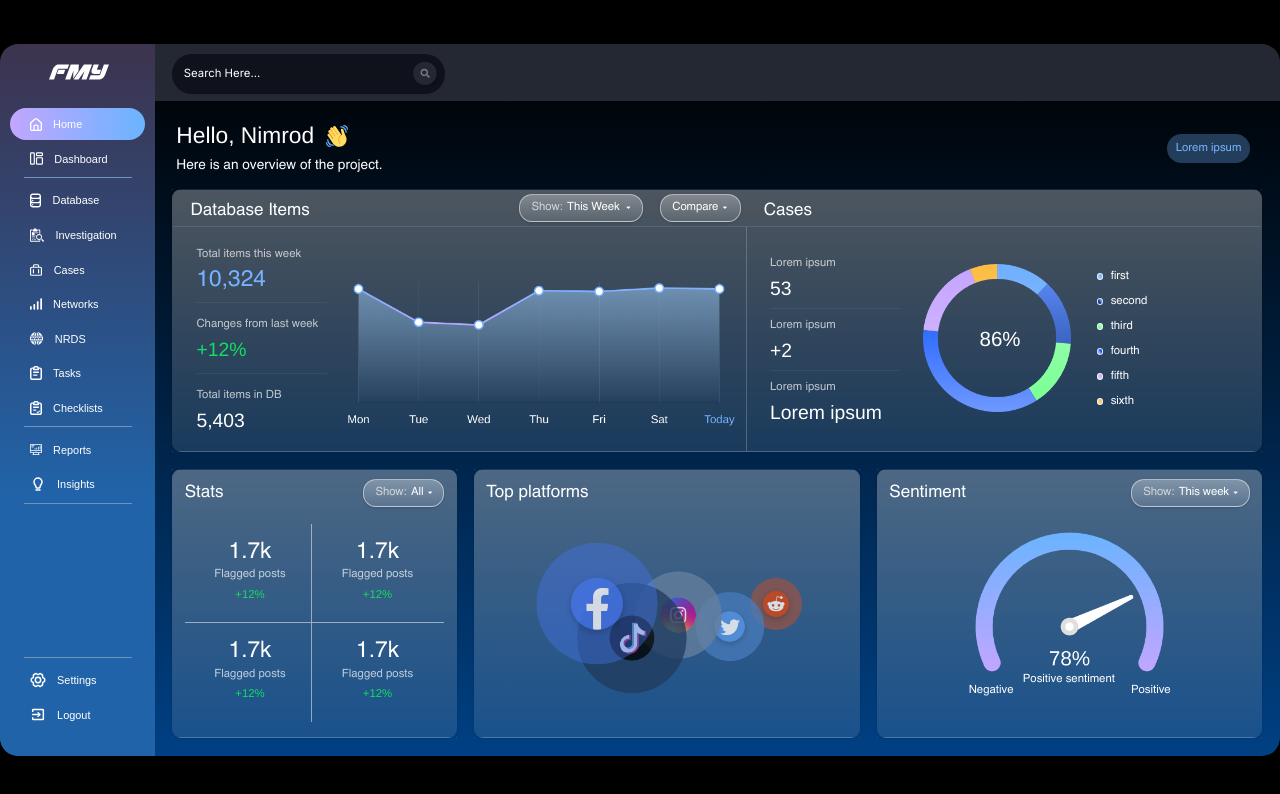
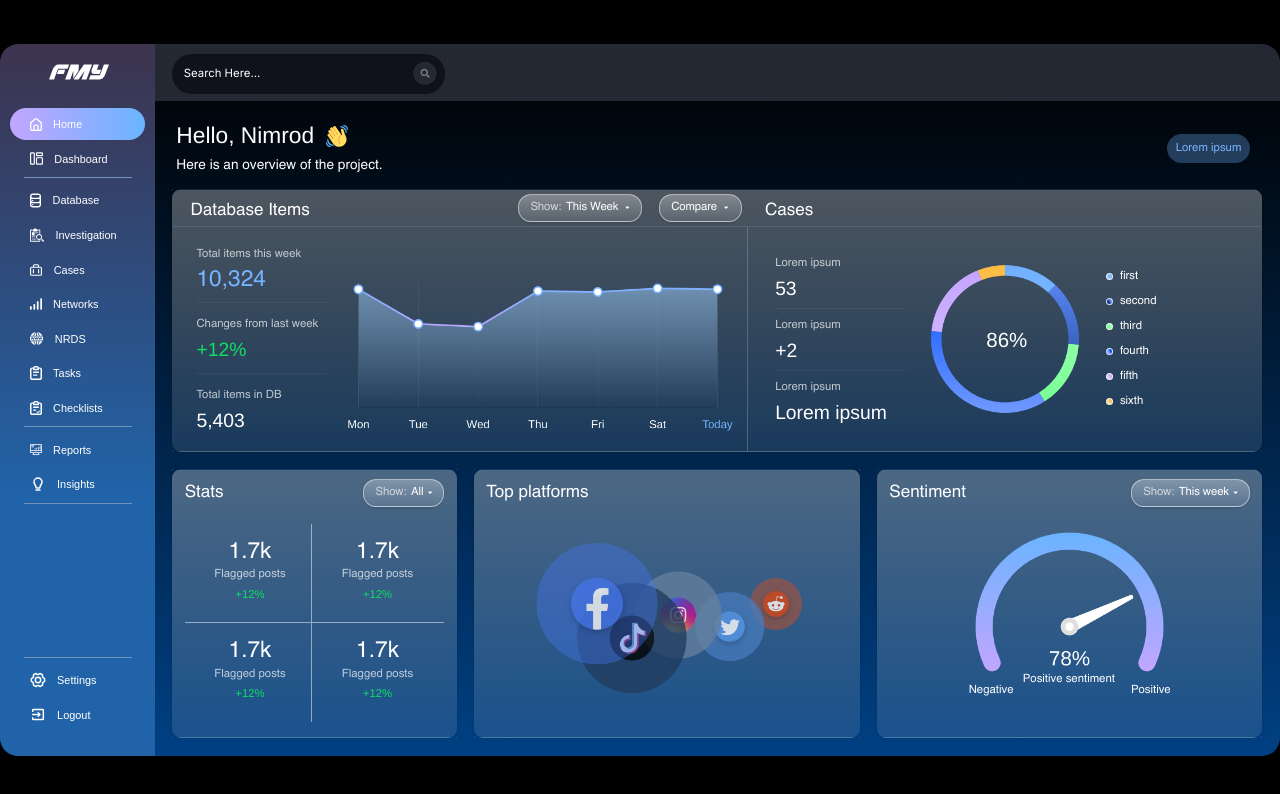
Before and after one commit to luckyboy125/FMY-Landing-Site, a React (Create React App) app: page / in a window 1280 px wide. Shown: the top 794 px of the page. Built offline with nearby package versions, Linux system fonts and the light colour scheme; the HTML template or start-up script is replaced by a standard one; a web font is replaced by a local one.

Commit message:
fix doughnut chart pixel difference in row side

```diff
--- a/src/components/CustomizeDoughnutChart/CustomizeDoughnutChart.js
+++ b/src/components/CustomizeDoughnutChart/CustomizeDoughnutChart.js
@@ -24,7 +24,7 @@ function CustomizeDoughnutChart({ data, label, colorInfo }) {
 
   const DoughnutChartOption = {
     type: "doughnut",
-    cutout: "80%",
+    cutout: "85.8%",
     radius: 130,
     clip: 0,
     maintainAspectRatio: false,
@@ -130,7 +130,7 @@ function CustomizeDoughnutChart({ data, label, colorInfo }) {
           // Display, position, and set styles for font
           tooltipEl.style.opacity = "1";
           tooltipEl.style.marginLeft = tooltipModel.caretX + "px";
-          tooltipEl.style.marginTop = tooltipModel.caretY - 260 + "px";
+          tooltipEl.style.marginTop = tooltipModel.caretY - 267 + "px";
         },
       },
     },
@@ -156,8 +156,8 @@ function CustomizeDoughnutChart({ data, label, colorInfo }) {
   return (
     <div
       style={{
-        maxWidth: "260px",
-        maxHeight: "260px",
+        maxWidth: "267px",
+        maxHeight: "267px",
         marginRight: "44.56px",
         position: "relative",
       }}
@@ -165,7 +165,7 @@ function CustomizeDoughnutChart({ data, label, colorInfo }) {
       <Doughnut
         id="doughnut_chart"
         type="doughnut"
-        width={260}
+        width={267}
         options={DoughnutChartOption}
         data={DoughnutChartAction(data, label)}
         plugins={[
--- a/src/components/CustomizeLineChart/CustomizeLineChart.js
+++ b/src/components/CustomizeLineChart/CustomizeLineChart.js
@@ -230,7 +230,7 @@ function CustomizeLineChart({ axis, ayis }) {
       <Line
         id="line_chart"
         type="line"
-        width={700}
+        width={678}
         height={259}
         options={linechartOption}
         data={lineChartAction(axis, ayis)}
--- a/src/pages/WebAnalysisItems/WebAnalysisItem.css
+++ b/src/pages/WebAnalysisItems/WebAnalysisItem.css
@@ -77,7 +77,7 @@
 
 .chartHeader .databasePart {
   padding: 0 10px 0 30px;
-  width: 52.7%;
+  width: 52.8%;
   display: flex;
   align-items: center;
   justify-content: space-between;
@@ -97,6 +97,10 @@
 
 .chartCompare {
   padding: 10.5px 23px 10.5px 20px !important;
+}
+
+.chartCompare i {
+  margin-left: 12px !important;
 }
 
 .chartHeader .casesPart {
@@ -120,20 +124,20 @@
 
 .chartContent .databasePart {
   padding: 34px 0 36px 40.5px;
-  width: 52.7%;
+  width: 52.8%;
   display: flex;
   border-right: 2px solid rgba(149, 166, 184, 0.4);
 }
 
 .chartContent .casesPart {
-  padding: 30px 26.5px 30px 41px;
+  padding: 30px 26.5px 30px 48px;
   display: flex;
   align-items: center;
   flex-grow: 1;
 }
 
 .descriptionRoot {
-  width: 229.56px;
+  width: 229.88px;
   margin-right: 16px;
 }
 
```
